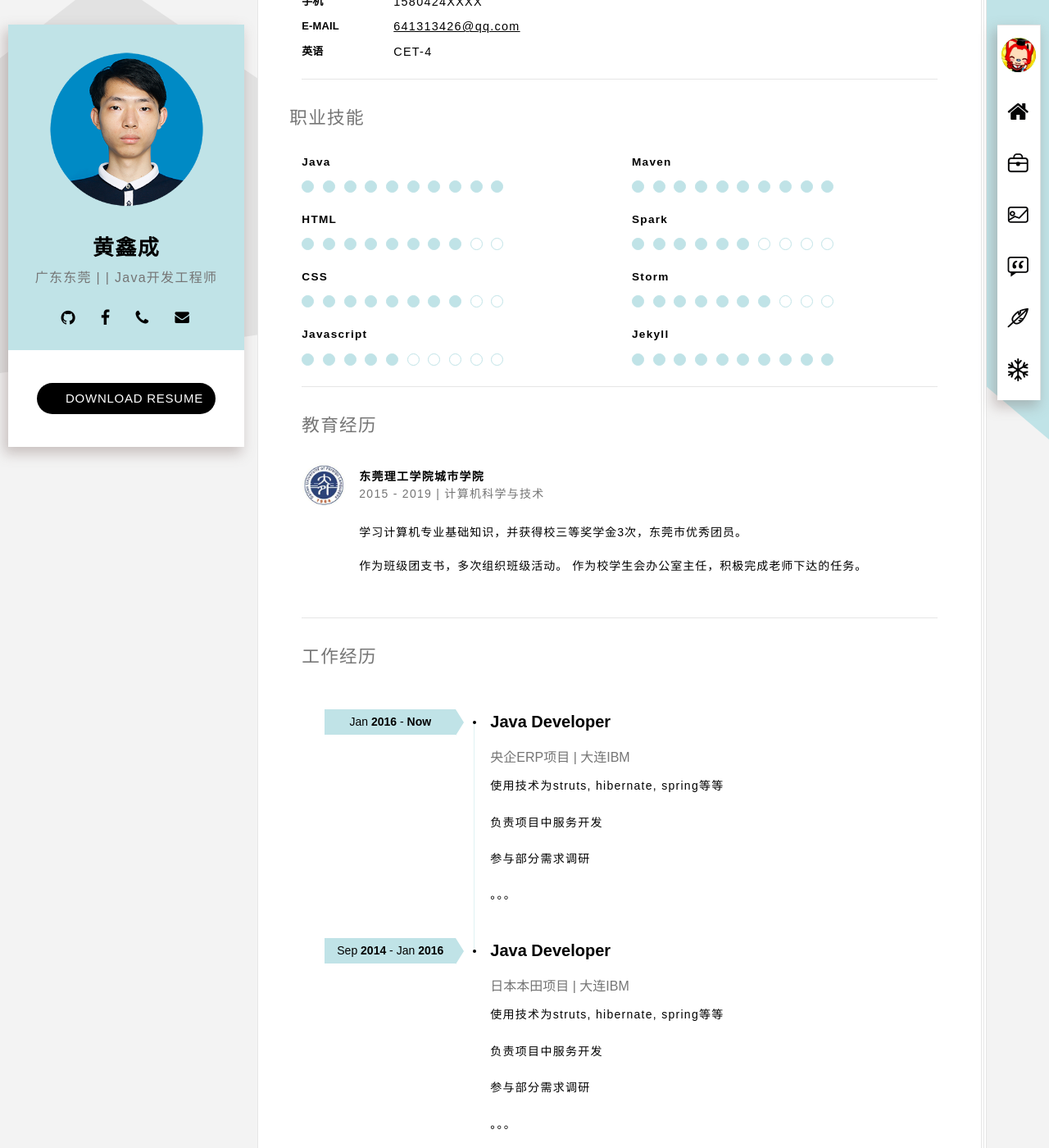
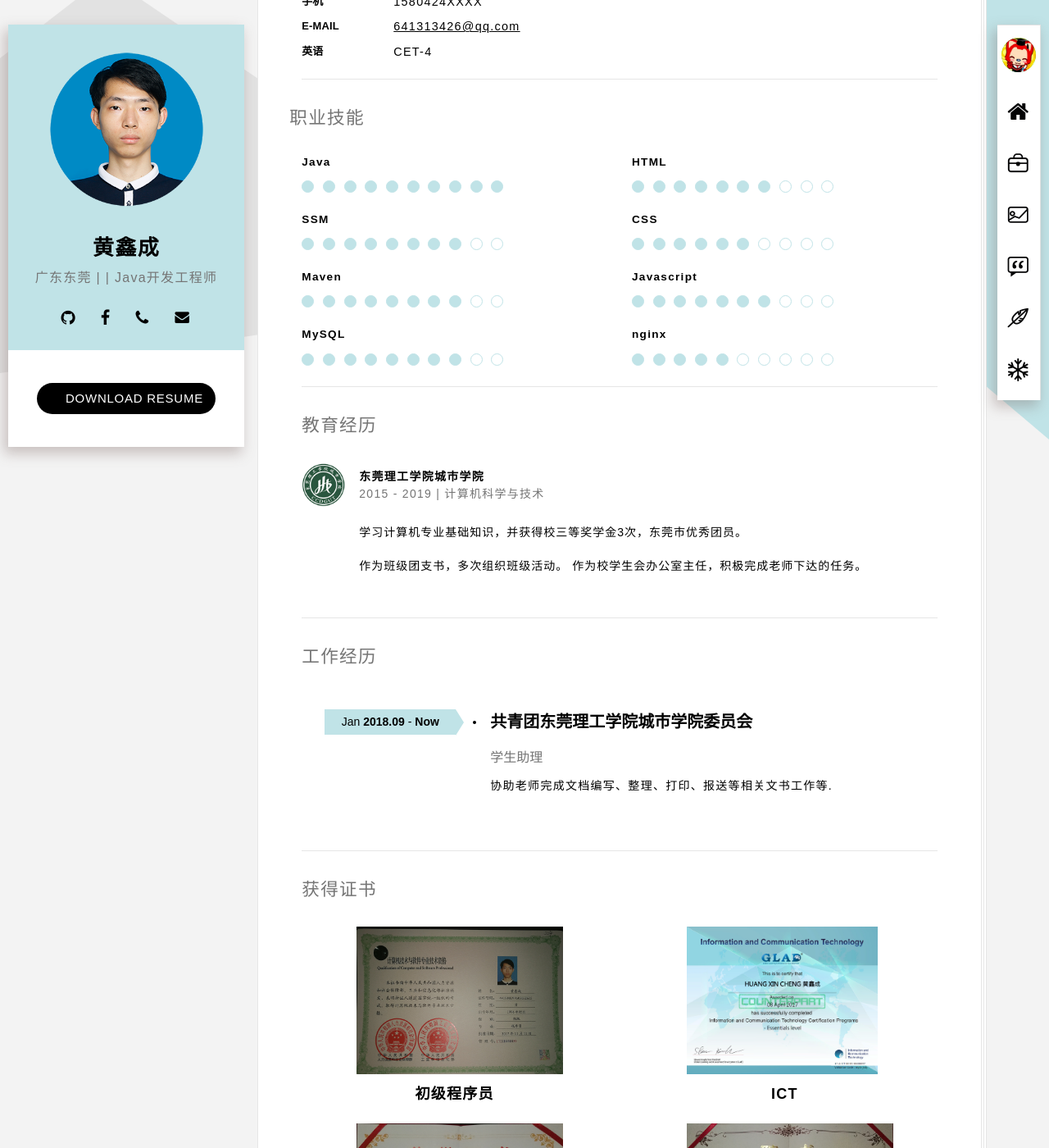
Before and after one commit to sundaydg/hxc-resume, a Jekyll site: the page built from index.html, in a window 1280 px wide and 1400 px high, scrolled down 199 px. Shown: the whole window at 82% size. Built offline with Jekyll 4.4.1, drawn with Linux system fonts in a browser that asks for light colours; some web fonts are replaced.

Commit message:
2018.12.05

```diff
--- a/_config.yml
+++ b/_config.yml
@@ -5,7 +5,7 @@ company:
 position: Java开发工程师
 github: https://github.com/sundaydg
 facebook: https://www.facebook.com/
-phone: 1580424XXXX
+phone: 13729975787
 email: 641313426@qq.com
 
 baseurl: ""
--- a/_includes/resumer_02-profetional.html
+++ b/_includes/resumer_02-profetional.html
@@ -23,7 +23,7 @@
                 </div>
 
                 <div class="progress-bullets crt-animate" role="progressbar" aria-valuenow="10" aria-valuemin="0" aria-valuemax="10">
-                    <strong class="progress-title">HTML</strong>
+                    <strong class="progress-title">SSM</strong>
                     <span class="progress-bar">
                         <span class="bullet fill"></span>
                         <span class="bullet fill"></span>
@@ -39,7 +39,7 @@
                 </div>
 
                 <div class="progress-bullets crt-animate" role="progressbar" aria-valuenow="10" aria-valuemin="0" aria-valuemax="10">
-                    <strong class="progress-title">CSS</strong>
+                    <strong class="progress-title">Maven</strong>
                     <span class="progress-bar">
                         <span class="bullet fill"></span>
                         <span class="bullet fill"></span>
@@ -55,7 +55,75 @@
                 </div>
 
                 <div class="progress-bullets crt-animate" role="progressbar" aria-valuenow="10" aria-valuemin="0" aria-valuemax="10">
+                    <strong class="progress-title">MySQL</strong>
+                    <span class="progress-bar">
+                        <span class="bullet fill"></span>
+                        <span class="bullet fill"></span>
+                        <span class="bullet fill"></span>
+                        <span class="bullet fill"></span>
+                        <span class="bullet fill"></span>
+                        <span class="bullet fill"></span>
+                        <span class="bullet fill"></span>
+                        <span class="bullet fill"></span>
+                        <span class="bullet"></span>
+                        <span class="bullet"></span>
+                    </span>
+                </div>
+
+            </div>
+
+            <div class="col-sm-6 clear-mrg">
+
+                <div class="progress-bullets crt-animate" role="progressbar" aria-valuenow="10" aria-valuemin="0" aria-valuemax="10">
+                    <strong class="progress-title">HTML</strong>
+                    <span class="progress-bar">
+                        <span class="bullet fill"></span>
+                        <span class="bullet fill"></span>
+                        <span class="bullet fill"></span>
+                        <span class="bullet fill"></span>
+                        <span class="bullet fill"></span>
+                        <span class="bullet fill"></span>
+                        <span class="bullet fill"></span>
+                        <span class="bullet"></span>
+                        <span class="bullet"></span>
+                        <span class="bullet"></span>
+                    </span>
+                </div>
+
+                <div class="progress-bullets crt-animate" role="progressbar" aria-valuenow="10" aria-valuemin="0" aria-valuemax="10">
+                    <strong class="progress-title">CSS</strong>
+                    <span class="progress-bar">
+                        <span class="bullet fill"></span>
+                        <span class="bullet fill"></span>
+                        <span class="bullet fill"></span>
+                        <span class="bullet fill"></span>
+                        <span class="bullet fill"></span>
+                        <span class="bullet fill"></span>
+                        <span class="bullet"></span>
+                        <span class="bullet"></span>
+                        <span class="bullet"></span>
+                        <span class="bullet"></span>
+                    </span>
+                </div>
+
+                <div class="progress-bullets crt-animate" role="progressbar" aria-valuenow="10" aria-valuemin="0" aria-valuemax="10">
                     <strong class="progress-title">Javascript</strong>
+                    <span class="progress-bar">
+                        <span class="bullet fill"></span>
+                        <span class="bullet fill"></span>
+                        <span class="bullet fill"></span>
+                        <span class="bullet fill"></span>
+                        <span class="bullet fill"></span>
+                        <span class="bullet fill"></span>
+                        <span class="bullet fill"></span>
+                        <span class="bullet"></span>
+                        <span class="bullet"></span>
+                        <span class="bullet"></span>
+                    </span>
+                </div>
+
+                <div class="progress-bullets crt-animate" role="progressbar" aria-valuenow="10" aria-valuemin="0" aria-valuemax="10">
+                    <strong class="progress-title">nginx</strong>
                     <span class="progress-bar">
                         <span class="bullet fill"></span>
                         <span class="bullet fill"></span>
@@ -72,74 +140,6 @@
 
             </div>
 
-            <div class="col-sm-6 clear-mrg">
-
-                <div class="progress-bullets crt-animate" role="progressbar" aria-valuenow="10" aria-valuemin="0" aria-valuemax="10">
-                    <strong class="progress-title">Maven</strong>
-                    <span class="progress-bar">
-                        <span class="bullet fill"></span>
-                        <span class="bullet fill"></span>
-                        <span class="bullet fill"></span>
-                        <span class="bullet fill"></span>
-                        <span class="bullet fill"></span>
-                        <span class="bullet fill"></span>
-                        <span class="bullet fill"></span>
-                        <span class="bullet fill"></span>
-                        <span class="bullet fill"></span>
-                        <span class="bullet fill"></span>
-                    </span>
-                </div>
-
-                <div class="progress-bullets crt-animate" role="progressbar" aria-valuenow="10" aria-valuemin="0" aria-valuemax="10">
-                    <strong class="progress-title">Spark</strong>
-                    <span class="progress-bar">
-                        <span class="bullet fill"></span>
-                        <span class="bullet fill"></span>
-                        <span class="bullet fill"></span>
-                        <span class="bullet fill"></span>
-                        <span class="bullet fill"></span>
-                        <span class="bullet fill"></span>
-                        <span class="bullet"></span>
-                        <span class="bullet"></span>
-                        <span class="bullet"></span>
-                        <span class="bullet"></span>
-                    </span>
-                </div>
-
-                <div class="progress-bullets crt-animate" role="progressbar" aria-valuenow="10" aria-valuemin="0" aria-valuemax="10">
-                    <strong class="progress-title">Storm</strong>
-                    <span class="progress-bar">
-                        <span class="bullet fill"></span>
-                        <span class="bullet fill"></span>
-                        <span class="bullet fill"></span>
-                        <span class="bullet fill"></span>
-                        <span class="bullet fill"></span>
-                        <span class="bullet fill"></span>
-                        <span class="bullet fill"></span>
-                        <span class="bullet"></span>
-                        <span class="bullet"></span>
-                        <span class="bullet"></span>
-                    </span>
-                </div>
-
-                <div class="progress-bullets crt-animate" role="progressbar" aria-valuenow="10" aria-valuemin="0" aria-valuemax="10">
-                    <strong class="progress-title">Jekyll</strong>
-                    <span class="progress-bar">
-                        <span class="bullet fill"></span>
-                        <span class="bullet fill"></span>
-                        <span class="bullet fill"></span>
-                        <span class="bullet fill"></span>
-                        <span class="bullet fill"></span>
-                        <span class="bullet fill"></span>
-                        <span class="bullet fill"></span>
-                        <span class="bullet fill"></span>
-                        <span class="bullet fill"></span>
-                        <span class="bullet fill"></span>
-                    </span>
-                </div>
-
-            </div>
-
         </div><!-- .col-sm-6 -->
     </div><!-- .row -->
 </section><!-- .section -->
--- a/_includes/resumer_04-experience.html
+++ b/_includes/resumer_04-experience.html
@@ -5,19 +5,17 @@
             <br />
             <div class="education">
                 <div class="education-box">
-                    <time class="education-date" datetime="2016-01TNow">
-                        <span>Jan <strong class="text-upper">2016</strong> - <strong>Now</strong></span>
+                    <time class="education-date" datetime="2018-09TNow">
+                        <span>Jan <strong class="text-upper">2018.09</strong> - <strong>Now</strong></span>
                     </time>
-                    <h3>Java Developer</h3>
-                    <span class="education-company">央企ERP项目 | 大连IBM</span>
-                    <p>使用技术为struts, hibernate, spring等等</p>
-                    <p>负责项目中服务开发</p>
-                    <p>参与部分需求调研</p>
-                    <p>。。。</p>
+                    <h3>共青团东莞理工学院城市学院委员会</h3>
+                    <span class="education-company">学生助理</span>
+                    <p>协助老师完成文档编写、整理、打印、报送等相关文书工作等.</p>
+
                 </div>
                 <!-- .education-box -->
 
-                <div class="education-box">
+<!--                 <div class="education-box">
                     <time class="education-date" datetime="2014-09T2016-01">
                         <span>Sep <strong class="text-upper">2014</strong> - Jan <strong>2016</strong></span>
                     </time>
@@ -27,7 +25,7 @@
                     <p>负责项目中服务开发</p>
                     <p>参与部分需求调研</p>
                     <p>。。。</p>
-                </div>
+                </div> -->
             </div>
         </div>
     </div>
--- a/_includes/resumer_06-personal_project.html
+++ b/_includes/resumer_06-personal_project.html
@@ -29,20 +29,20 @@
 
                     <div class="pf-popup-col2">
                         <div class="pf-popup-info clear-mrg">
-                            <h2 class="text-upper">智能楼宇管理系统</h2>
+                            <h2 class="text-upper">自动化控制原理重点课程建设网站</h2>
                             <p class="text-muted"><strong>design / development</strong></p>
                             <dl class="dl-horizontal">
                                 <dt>Demo展示地址:</dt>
-                                <dd><a href="https://gitee.com/xiaodan_yu/resume.io">Demo</a></dd>
+                                <dd><a href="http://120.24.243.119:8080/Backstage_test/">Demo</a></dd>
                             </dl>
-                            <p>基于数据采集模型的智能楼宇管理系统，支持SNMP,Modbus,电总, OPC等协议。</p>
+                            <p>基于JSP、Servlet、MySQL开发的课程建设网站,实现了咨询发布、文件的上传、下载、在线预览，随机生成题目的在线考试等功能。</p>
                         </div><!-- .pf-popup-info -->
 
                     </div><!-- .pf-popup-col2 -->
                 </div><!-- .pf-popup -->
             </div><!-- .pf-grid-item -->
 
-            <div class="pf-grid-item design">
+            <!-- <div class="pf-grid-item design">
                 <div class="project">
                     <figure class="portfolio-figure">
                         <img src="{{ '/styles/img/portfolio/prj-02.jpg' | prepend: site.baseurl }}" alt="">
@@ -58,7 +58,7 @@
                         </div>
                     </div>
                 </div>
-            </div><!-- .pf-grid-item -->
+            </div>
 
             <div class="pf-grid-item photography">
                 <div class="project">
@@ -75,7 +75,7 @@
                         </div>
                     </div>
                 </div>
-            </div><!-- .pf-grid-item -->
+            </div> --><!-- .pf-grid-item -->
         </div>
     </div>
 </section><!-- .section -->
```
Also changed, not shown: styles/img/school.jpg.
